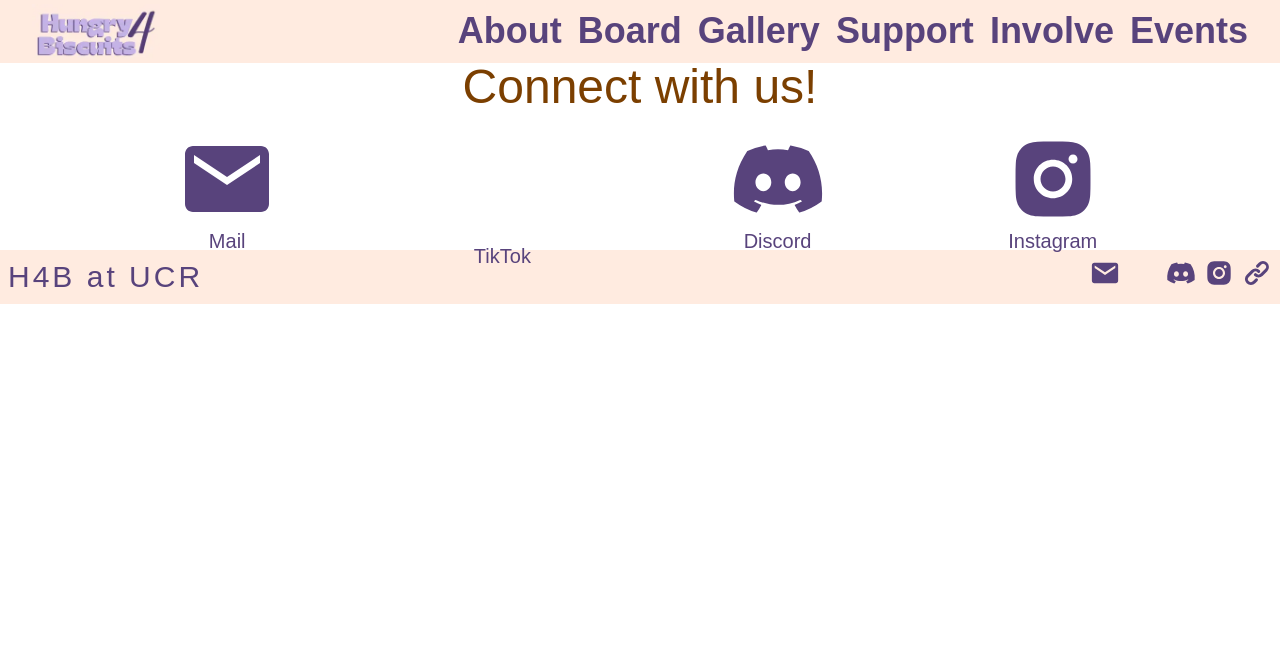
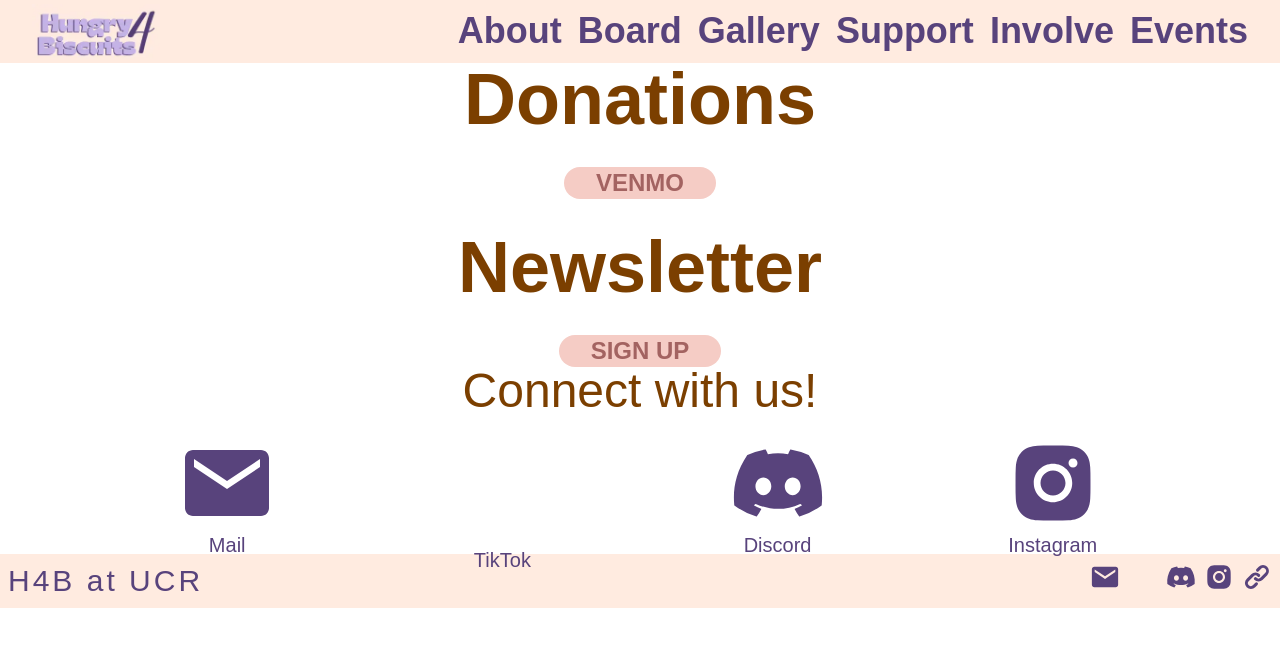
Before and after one commit to acm-ucr/h4b-website, a Next.js app: page /support in a window 1280 px wide. Shown: the top 646 px of the page. Built offline with nearby package versions, Linux system fonts and the light colour scheme; some icons are missing; a web font is replaced by a local one.

Commit message:
added info to support page

```diff
--- a/src/components/support/Support.jsx
+++ b/src/components/support/Support.jsx
@@ -1,8 +1,17 @@
 import Connect from "@/components/support/Connect";
+import Subtitle from "@/components/Subtitle";
+import Button from "@/components/Button";
 import { SOCIALS } from "@/data/support/Socials";
 
 const Support = () => {
   return (
+    <div>
+      <div className="flex flex-col items-center gap-y-8">
+        <Subtitle color="text-biscuits-brown-200" text="Donations" />
+        <Button text="VENMO" link="https://account.venmo.com/u/h4b_ucr" />
+        <Subtitle color="text-biscuits-brown-200" text="Newsletter" />
+        <Button text="SIGN UP" link="http://eepurl.com/iaWAc5" />
+      </div>
       <div className="text-center text-biscuits-brown-200 font-shrikhand text-5xl">
         Connect with us!
         <div className="flex justify-evenly translate-y-5">
@@ -16,6 +25,7 @@ const Support = () => {
           ))}
         </div>
       </div>
+    </div>
   );
 };
 export default Support;
```
Lines whose indentation alone changed are shown as unchanged.
